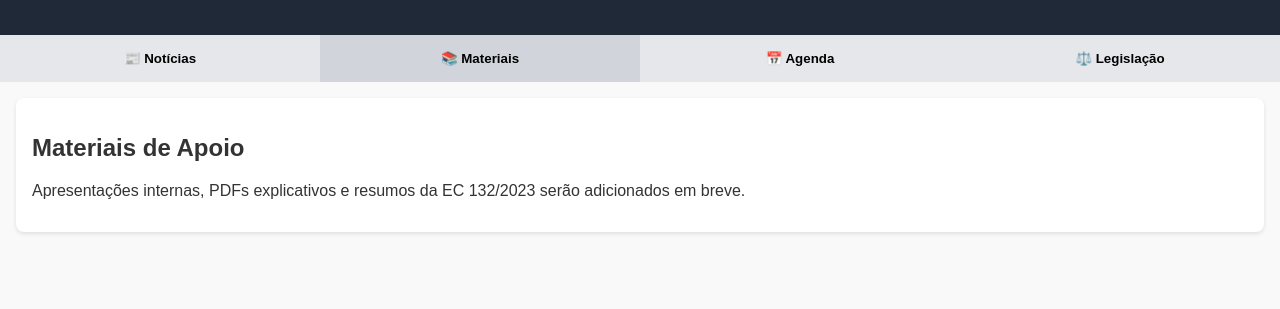
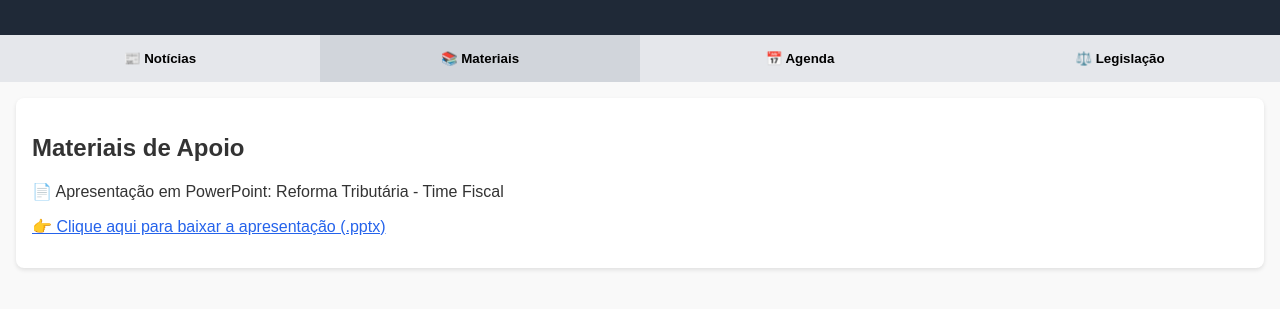
Before and after one commit to eapinto88/reforma_tributaria_consumo, a plain HTML site: page index.html in a window 1280 px wide. Both pictures are taken after a click on the button "📚 Materiais". Shown: the part 77-386 px from the top of the page. Drawn offline with Linux system fonts and the light colour scheme; no server answers.

Commit message:
Update index.html

```diff
--- a/index.html
+++ b/index.html
@@ -47,11 +47,16 @@
     </section>
 
     <section id="materiais">
-      <div class="card">
-        <h2>Materiais de Apoio</h2>
-        <p>Apresentações internas, PDFs explicativos e resumos da EC 132/2023 serão adicionados em breve.</p>
-      </div>
-    </section>
+  <div class="card">
+    <h2>Materiais de Apoio</h2>
+    <p>📄 Apresentação em PowerPoint: Reforma Tributária - Time Fiscal</p>
+    <p>
+      <a href="https://eapinto88.github.io/reforma_tributaria_consumo/materiais/A-Reforma-Tributaria-do-Consumo-no-Brasil-Panorama-Atual-e-Perspectivas-Futuras.pptx" download>
+        👉 Clique aqui para baixar a apresentação (.pptx)
+      </a>
+    </p>
+  </div>
+</section>
 
     <section id="agenda">
   <div class="card">
```
